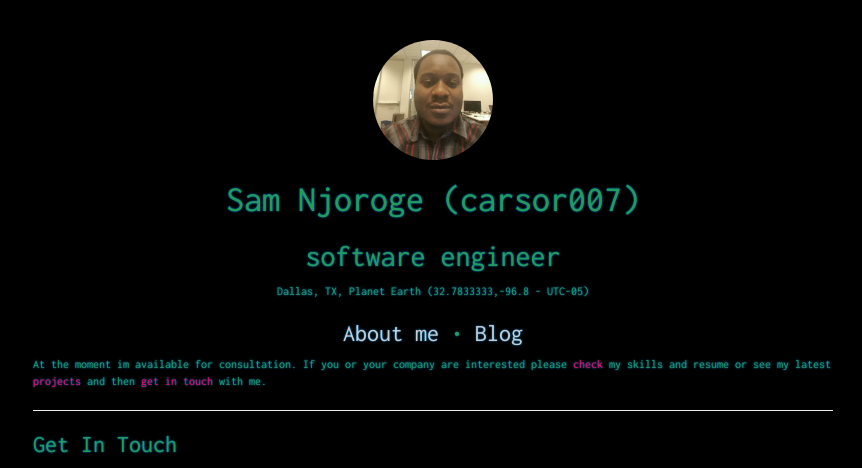
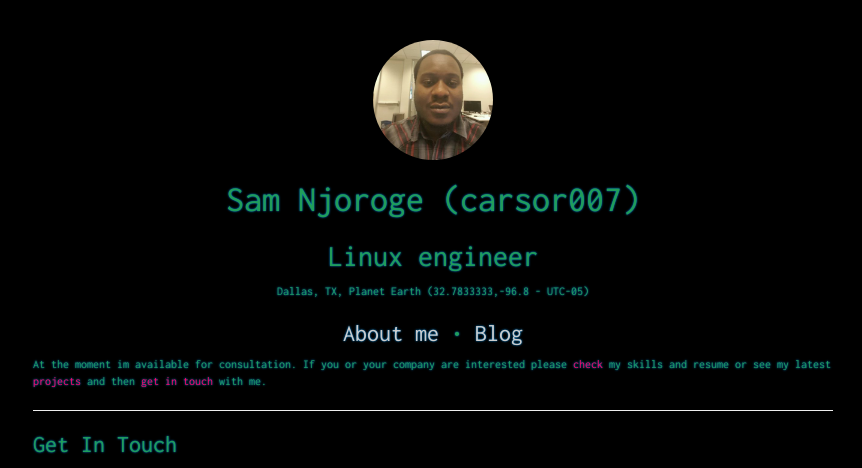
Before and after one commit to carsor007/carsor007.github.io, a Jekyll site: the page built from about.html, in a window 1280 px wide. Shown: the top 468 px of the page, without its empty margins (207-1069 px from the left). Built offline with Jekyll 4.4.1, drawn with Linux system fonts in a browser that asks for light colours; nearby versions of some CDN libraries; grey boxes are pictures that could not be loaded.

Commit message:
Update default.html

```diff
--- a/_layouts/default.html
+++ b/_layouts/default.html
@@ -14,7 +14,7 @@
               <img src="/imgs/me.png" alt="Sam Njoroge" class="avatar img-circle" />
             </a>
             <h1>Sam Njoroge (carsor007)</h1>
-            <h2>software engineer</h2>
+            <h2>Linux engineer</h2>
 
             <p>
               <span class="icon-location"></span>
```
